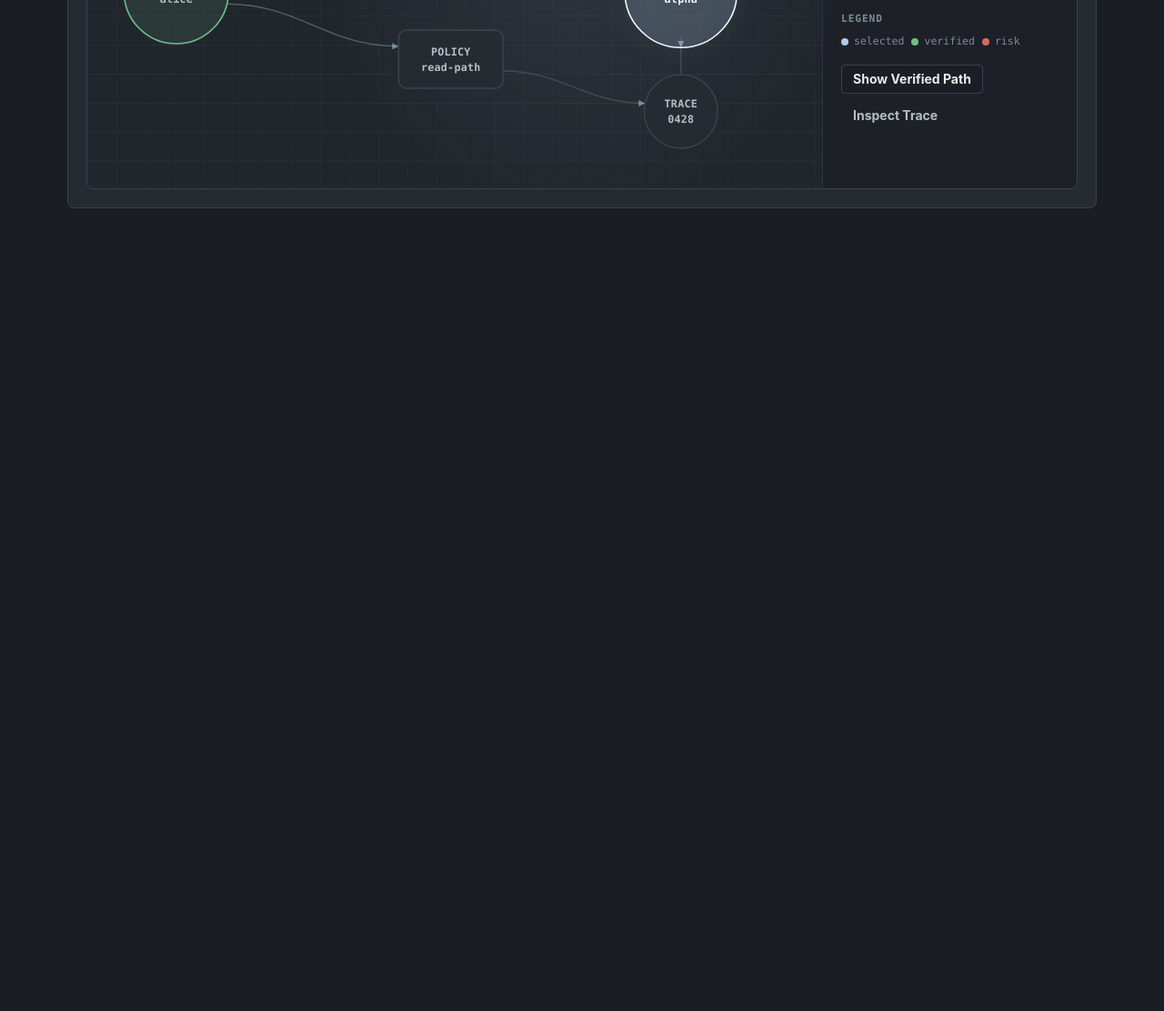
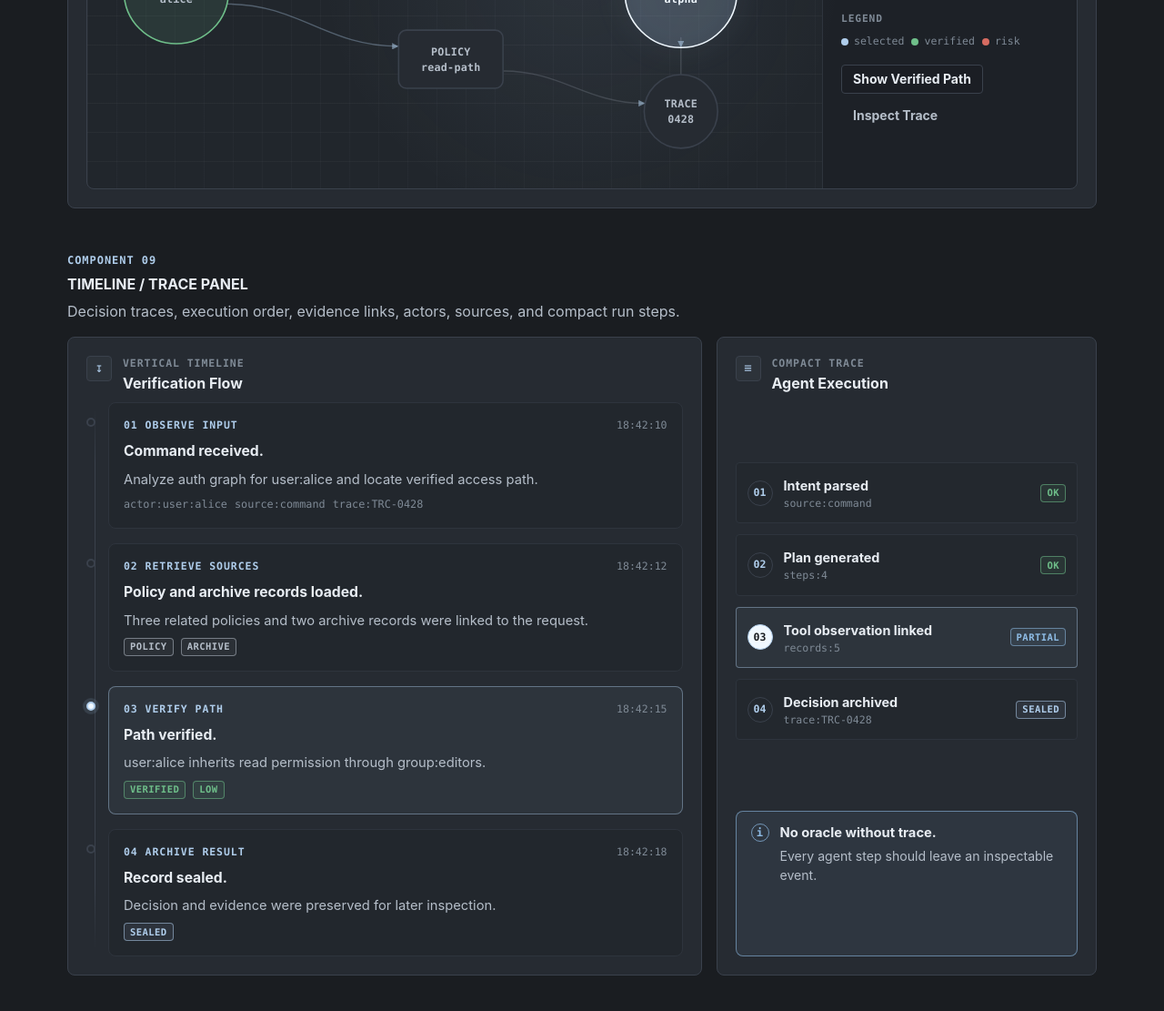
Before and after one commit to snowmerak/merakcss, a website built with Vite: page index.html in a window 1280 px wide. Shown: the part 5303-6414 px from the top of the page at 91% size. Before the commit the page ends 5580 px from the top, so only its background shows below. Built offline with nearby package versions, Linux system fonts and the light colour scheme.

Commit message:
Add timeline and trace panel examples

```diff
--- a/src/main.js
+++ b/src/main.js
@@ -850,6 +850,127 @@ document.querySelector('#app').innerHTML = `
       </div>
     </article>
   </section>
+
+  <section class="showcase-section" aria-labelledby="timeline-title">
+    <div class="section-heading">
+      <p class="eyebrow">Component 09</p>
+      <h2 id="timeline-title">Timeline / Trace Panel</h2>
+      <p>Decision traces, execution order, evidence links, actors, sources, and compact run steps.</p>
+    </div>
+
+    <div class="trace-layout">
+      <article class="mp-card">
+        <div class="mp-card__header">
+          <span class="mp-icon" aria-hidden="true">↧</span>
+          <div>
+            <p class="mp-card__eyebrow">Vertical Timeline</p>
+            <h3 class="mp-card__title">Verification Flow</h3>
+          </div>
+        </div>
+        <ol class="mp-timeline">
+          <li class="mp-timeline__item">
+            <div class="mp-timeline__header">
+              <span class="mp-timeline__step">01 Observe Input</span>
+              <time class="mp-timeline__time">18:42:10</time>
+            </div>
+            <strong class="mp-timeline__title">Command received.</strong>
+            <p class="mp-card__body">Analyze auth graph for user:alice and locate verified access path.</p>
+            <div class="mp-timeline__meta">
+              <span>actor:user:alice</span>
+              <span>source:command</span>
+              <span>trace:TRC-0428</span>
+            </div>
+          </li>
+          <li class="mp-timeline__item">
+            <div class="mp-timeline__header">
+              <span class="mp-timeline__step">02 Retrieve Sources</span>
+              <time class="mp-timeline__time">18:42:12</time>
+            </div>
+            <strong class="mp-timeline__title">Policy and archive records loaded.</strong>
+            <p class="mp-card__body">Three related policies and two archive records were linked to the request.</p>
+            <div class="badge-row">
+              <span class="mp-badge mp-badge--type mp-badge--sm">POLICY</span>
+              <span class="mp-badge mp-badge--type mp-badge--sm">ARCHIVE</span>
+            </div>
+          </li>
+          <li class="mp-timeline__item mp-timeline__item--active">
+            <div class="mp-timeline__header">
+              <span class="mp-timeline__step">03 Verify Path</span>
+              <time class="mp-timeline__time">18:42:15</time>
+            </div>
+            <strong class="mp-timeline__title">Path verified.</strong>
+            <p class="mp-card__body">user:alice inherits read permission through group:editors.</p>
+            <div class="badge-row">
+              <span class="mp-badge mp-badge--verified mp-badge--sm">VERIFIED</span>
+              <span class="mp-badge mp-badge--low mp-badge--sm">LOW</span>
+            </div>
+          </li>
+          <li class="mp-timeline__item">
+            <div class="mp-timeline__header">
+              <span class="mp-timeline__step">04 Archive Result</span>
+              <time class="mp-timeline__time">18:42:18</time>
+            </div>
+            <strong class="mp-timeline__title">Record sealed.</strong>
+            <p class="mp-card__body">Decision and evidence were preserved for later inspection.</p>
+            <div class="badge-row">
+              <span class="mp-badge mp-badge--sealed mp-badge--sm">SEALED</span>
+            </div>
+          </li>
+        </ol>
+      </article>
+
+      <article class="mp-card">
+        <div class="mp-card__header">
+          <span class="mp-icon" aria-hidden="true">≡</span>
+          <div>
+            <p class="mp-card__eyebrow">Compact Trace</p>
+            <h3 class="mp-card__title">Agent Execution</h3>
+          </div>
+        </div>
+        <div class="trace-panel">
+          <div class="trace-panel__item">
+            <span class="trace-panel__index">01</span>
+            <div class="trace-panel__body">
+              <strong class="trace-panel__title">Intent parsed</strong>
+              <div class="trace-panel__meta">source:command</div>
+            </div>
+            <span class="mp-badge mp-badge--verified mp-badge--sm">OK</span>
+          </div>
+          <div class="trace-panel__item">
+            <span class="trace-panel__index">02</span>
+            <div class="trace-panel__body">
+              <strong class="trace-panel__title">Plan generated</strong>
+              <div class="trace-panel__meta">steps:4</div>
+            </div>
+            <span class="mp-badge mp-badge--verified mp-badge--sm">OK</span>
+          </div>
+          <div class="trace-panel__item trace-panel__item--active">
+            <span class="trace-panel__index">03</span>
+            <div class="trace-panel__body">
+              <strong class="trace-panel__title">Tool observation linked</strong>
+              <div class="trace-panel__meta">records:5</div>
+            </div>
+            <span class="mp-badge mp-badge--partial mp-badge--sm">PARTIAL</span>
+          </div>
+          <div class="trace-panel__item">
+            <span class="trace-panel__index">04</span>
+            <div class="trace-panel__body">
+              <strong class="trace-panel__title">Decision archived</strong>
+              <div class="trace-panel__meta">trace:TRC-0428</div>
+            </div>
+            <span class="mp-badge mp-badge--sealed mp-badge--sm">SEALED</span>
+          </div>
+        </div>
+        <div class="mp-alert mp-alert--info" role="status">
+          <span class="mp-alert__icon" aria-hidden="true">i</span>
+          <div class="mp-alert__content">
+            <strong class="mp-alert__title">No oracle without trace.</strong>
+            <p class="mp-alert__message">Every agent step should leave an inspectable event.</p>
+          </div>
+        </div>
+      </article>
+    </div>
+  </section>
 </main>
 `
 
--- a/src/style.css
+++ b/src/style.css
@@ -9,4 +9,5 @@
 @import "./styles/components/alert.css";
 @import "./styles/components/table.css";
 @import "./styles/components/graph.css";
+@import "./styles/components/timeline.css";
 @import "./styles/components/link-list.css";
--- /dev/null
+++ b/src/styles/components/timeline.css
@@ -0,0 +1,167 @@
+.trace-layout {
+  display: grid;
+  grid-template-columns: minmax(0, 1.25fr) minmax(280px, 0.75fr);
+  gap: var(--space-4);
+}
+
+.mp-timeline {
+  position: relative;
+  display: grid;
+  gap: var(--space-4);
+  padding-left: var(--space-6);
+  margin: 0;
+  list-style: none;
+}
+
+.mp-timeline::before {
+  position: absolute;
+  top: 8px;
+  bottom: 8px;
+  left: 9px;
+  width: 1px;
+  content: "";
+  background: linear-gradient(
+    to bottom,
+    transparent,
+    var(--color-border-default) 10%,
+    var(--color-border-default) 88%,
+    transparent
+  );
+}
+
+.mp-timeline__item {
+  position: relative;
+  display: grid;
+  gap: var(--space-2);
+  padding: var(--space-4);
+  border: 1px solid var(--color-border-muted);
+  border-radius: var(--radius-md);
+  background: rgb(0 0 0 / 0.1);
+}
+
+.mp-timeline__item::before {
+  position: absolute;
+  top: var(--space-4);
+  left: calc(-1 * var(--space-6) - 1px);
+  width: 10px;
+  height: 10px;
+  content: "";
+  border: 2px solid var(--color-border-default);
+  border-radius: var(--radius-full);
+  background: var(--color-bg-surface);
+}
+
+.mp-timeline__item--active {
+  border-color: rgb(175 205 235 / 0.42);
+  background: rgb(175 205 235 / 0.055);
+}
+
+.mp-timeline__item--active::before {
+  border-color: var(--color-accent-line);
+  background: var(--color-accent);
+  box-shadow: 0 0 0 4px rgb(175 205 235 / 0.12);
+}
+
+.mp-timeline__header {
+  display: flex;
+  flex-wrap: wrap;
+  align-items: baseline;
+  justify-content: space-between;
+  gap: var(--space-2);
+}
+
+.mp-timeline__step {
+  color: var(--color-accent-line);
+  font-family: var(--font-mono);
+  font-size: 0.72rem;
+  font-weight: 800;
+  letter-spacing: 0.08em;
+  text-transform: uppercase;
+}
+
+.mp-timeline__time {
+  color: var(--color-text-muted);
+  font-family: var(--font-mono);
+  font-size: 0.72rem;
+}
+
+.mp-timeline__title {
+  color: var(--color-text-primary);
+  font-size: 0.98rem;
+  font-weight: 700;
+}
+
+.mp-timeline__meta {
+  display: flex;
+  flex-wrap: wrap;
+  gap: var(--space-2);
+  color: var(--color-text-muted);
+  font-family: var(--font-mono);
+  font-size: 0.74rem;
+}
+
+.trace-panel {
+  display: grid;
+  align-content: start;
+  gap: var(--space-3);
+}
+
+.trace-panel__item {
+  display: grid;
+  grid-template-columns: auto minmax(0, 1fr) auto;
+  gap: var(--space-3);
+  align-items: center;
+  padding: var(--space-3);
+  border: 1px solid var(--color-border-muted);
+  border-radius: var(--radius-sm);
+  background: rgb(0 0 0 / 0.08);
+}
+
+.trace-panel__index {
+  display: grid;
+  place-items: center;
+  width: 28px;
+  height: 28px;
+  border: 1px solid var(--color-border-default);
+  border-radius: var(--radius-full);
+  color: var(--color-accent-line);
+  font-family: var(--font-mono);
+  font-size: 0.72rem;
+  font-weight: 800;
+}
+
+.trace-panel__body {
+  min-width: 0;
+}
+
+.trace-panel__title {
+  overflow: hidden;
+  color: var(--color-text-primary);
+  font-size: 0.9rem;
+  font-weight: 700;
+  text-overflow: ellipsis;
+  white-space: nowrap;
+}
+
+.trace-panel__meta {
+  color: var(--color-text-muted);
+  font-family: var(--font-mono);
+  font-size: 0.72rem;
+}
+
+.trace-panel__item--active {
+  border-color: rgb(175 205 235 / 0.42);
+  background: rgb(175 205 235 / 0.055);
+}
+
+.trace-panel__item--active .trace-panel__index {
+  border-color: var(--color-accent-line);
+  color: var(--color-bg-base);
+  background: var(--color-accent);
+}
+
+@media (max-width: 860px) {
+  .trace-layout {
+    grid-template-columns: 1fr;
+  }
+}
```
